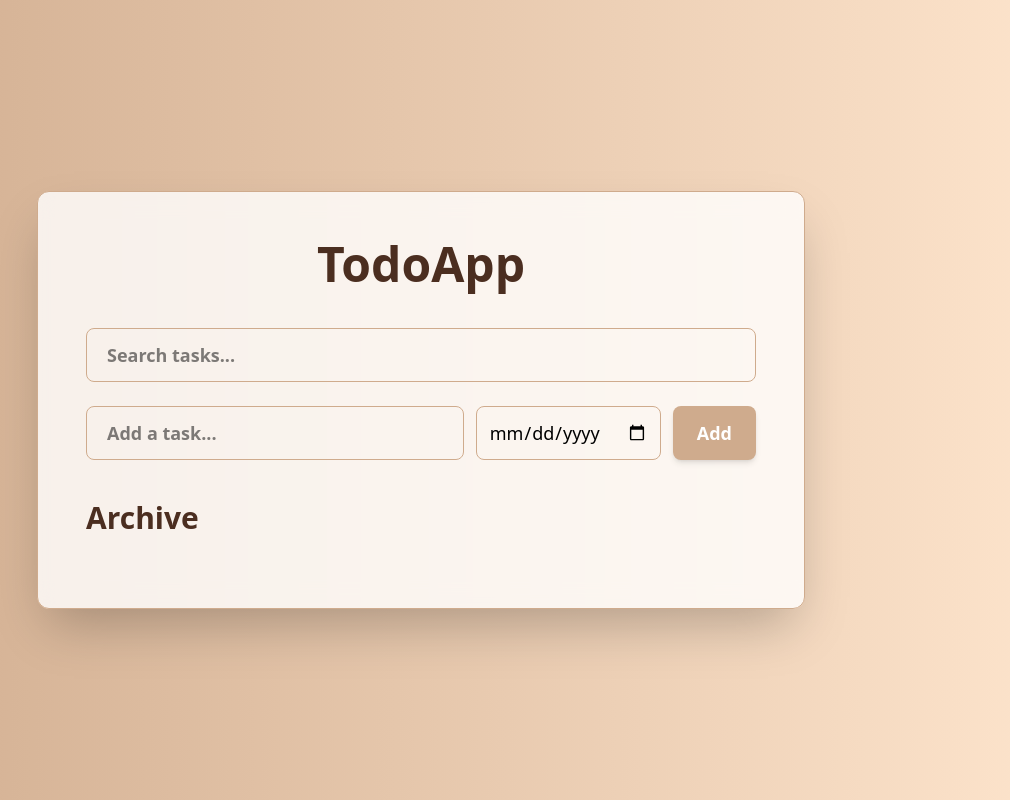
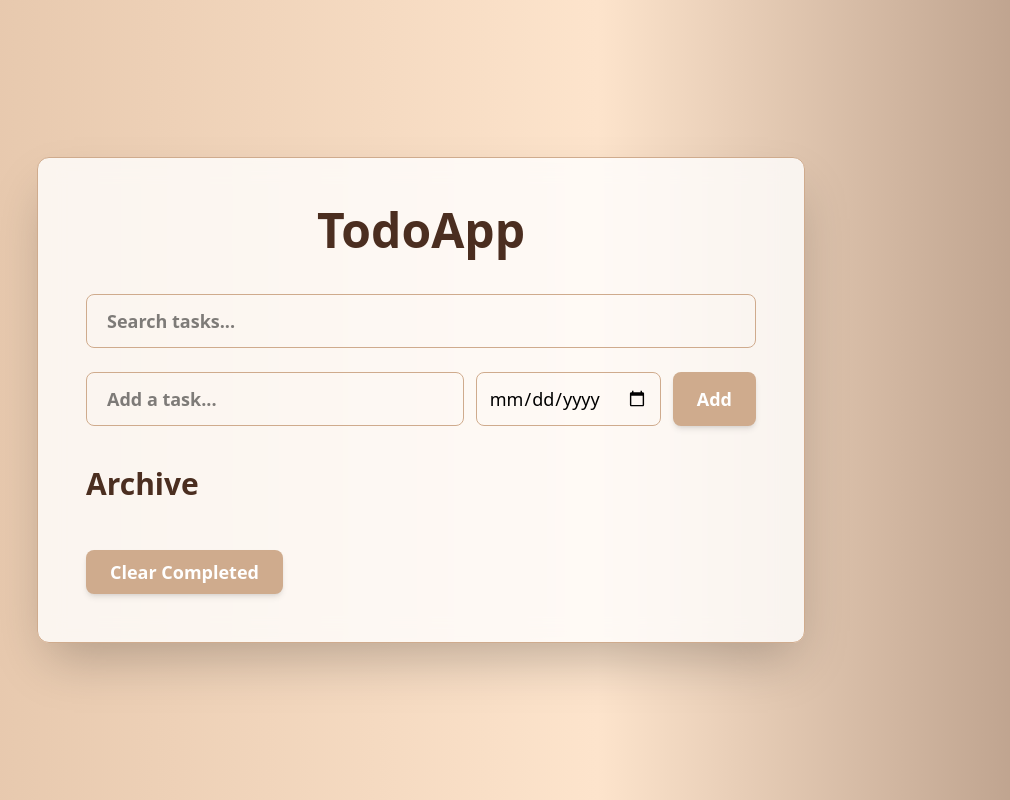
Before and after one commit to geworgiean/todo_appNextJS, a Next.js app: page / in a window 1280 px wide. Shown: the whole page, without its empty margins (219-1229 px from the left). Built offline with nearby package versions, Linux system fonts and the light colour scheme.

Commit message:
added Clear Completed section

```diff
--- a/app/page.tsx
+++ b/app/page.tsx
@@ -225,9 +225,19 @@ export default function Home() {
               >
                 <FaTrash className="w-6 h-6" />
               </button>
+
             </li>
           ))}
+          <button
+            onClick={() => {
+              setArchive([]);
+            }}
+            className="bg-[#CFAB8D] text-white px-6 py-2 rounded-lg shadow-md hover:bg-red-500 hover:shadow-lg transition-all duration-300 text-lg font-semibold mt-6"
+          >
+            Clear Completed
+          </button>
         </ul>
+
       </div>
     </div>
   );
```
